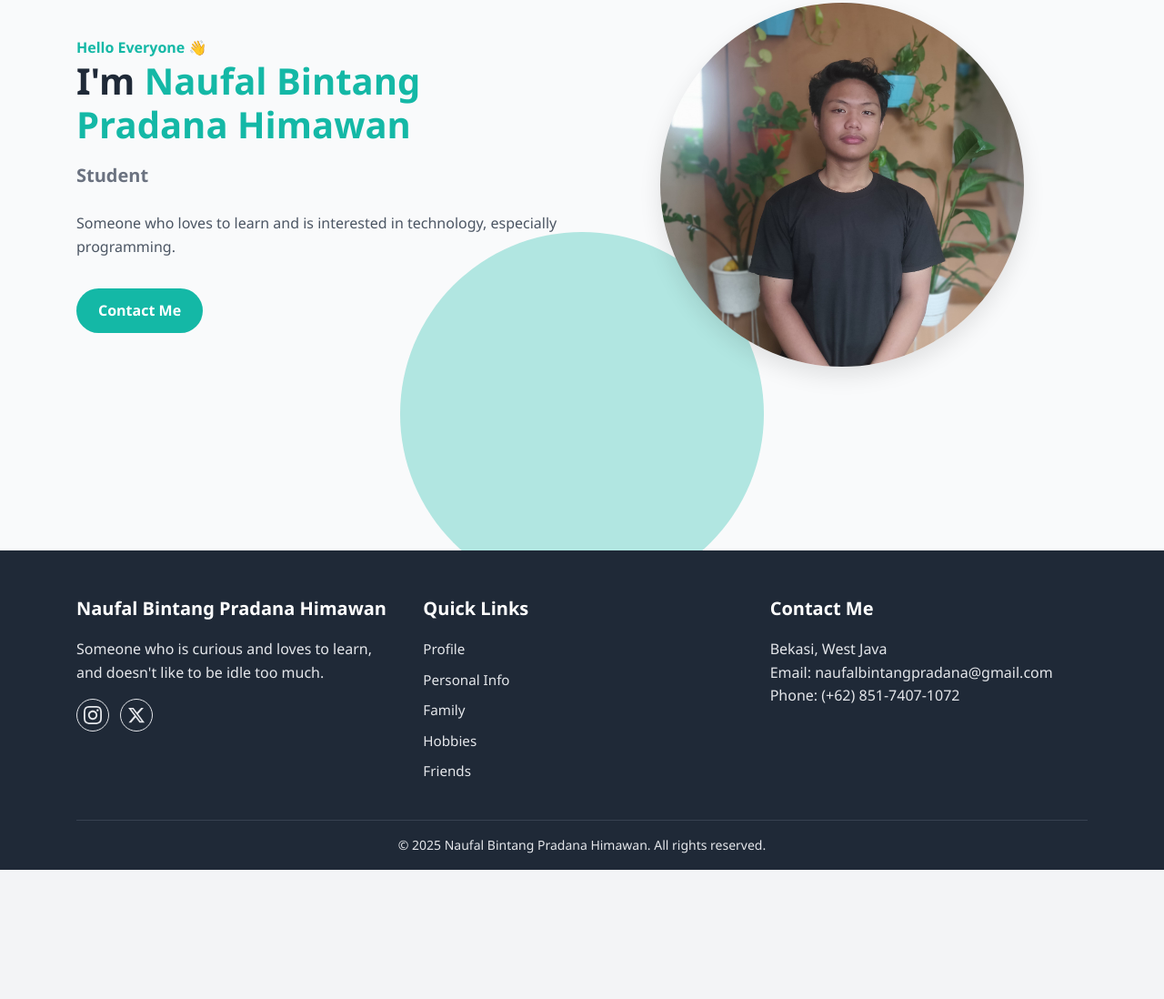
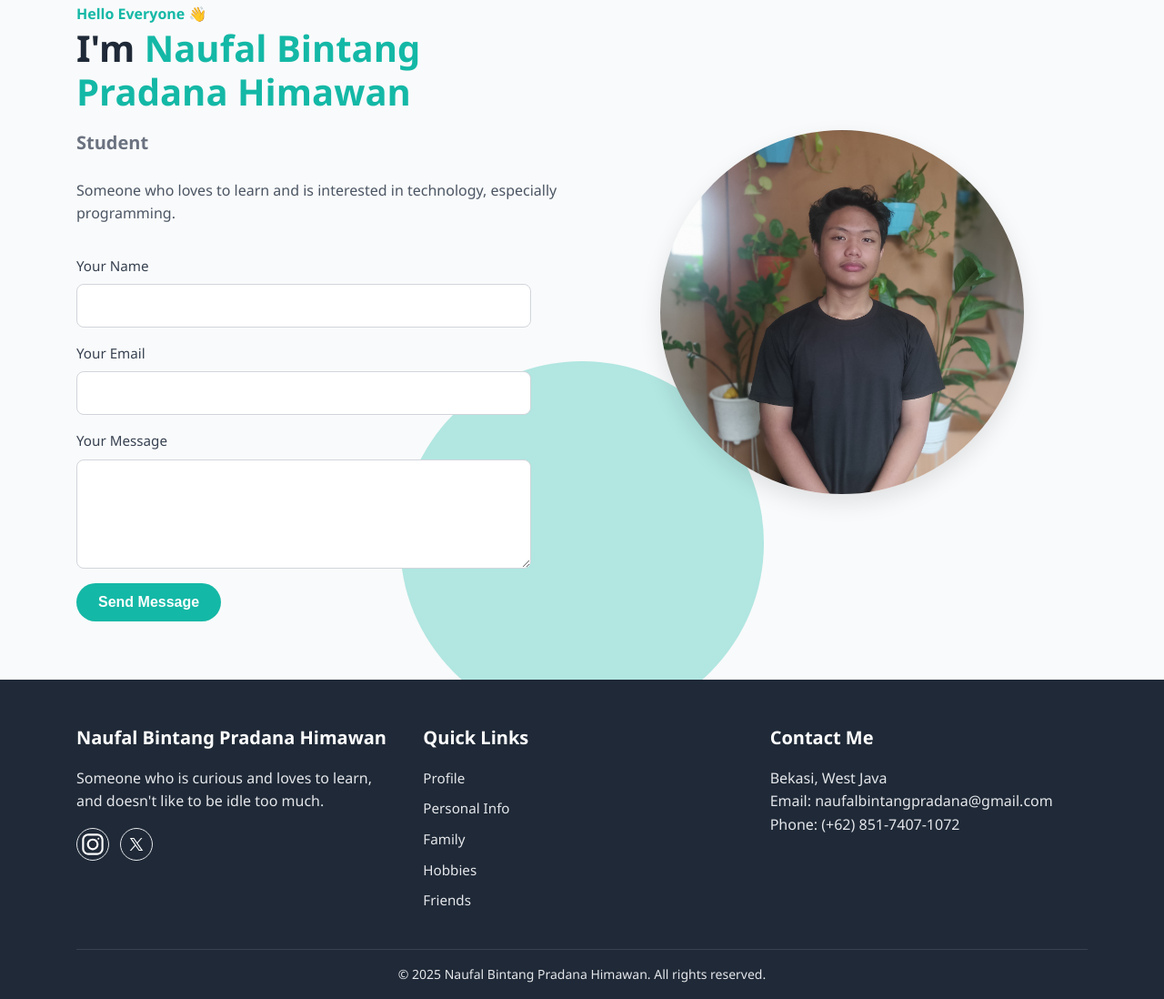
Before and after one commit to naufalbintang/naufal-bintang-pradana-himawan_ti2b_tb1, a plain HTML site: page index.html in a window 1280 px wide. Shown: the part 195-1293 px from the top of the page at 91% size. Before the commit the page ends 1151 px from the top, so only its background shows below. Drawn offline with Linux system fonts and the light colour scheme.

Commit message:
update form

```diff
--- a/index.html
+++ b/index.html
@@ -171,21 +171,72 @@
       font-size: clamp(0.9rem, 2vw, 1rem);
     }
 
-    .btn {
-      display: inline-block;
+    /* New Contact Form Styles */
+    .contact-form {
+      display: flex;
+      flex-direction: column;
+      gap: 1rem;
+      max-width: 500px;
+      margin-top: 2rem;
+    }
+
+    .form-group {
+      display: flex;
+      flex-direction: column;
+      gap: 0.5rem;
+    }
+
+    .form-label {
+      font-weight: 500;
+      color: #374151;
+      font-size: 0.95rem;
+    }
+
+    .form-input,
+    .form-textarea {
+      padding: 0.75rem 1rem;
+      border: 1px solid #d1d5db;
+      border-radius: 0.5rem;
+      font-family: inherit;
+      font-size: 1rem;
+      transition: border-color 0.3s ease;
+    }
+
+    .form-input:focus,
+    .form-textarea:focus {
+      outline: none;
+      border-color: #14b8a6;
+      box-shadow: 0 0 0 3px rgba(20, 184, 166, 0.1);
+    }
+
+    .form-textarea {
+      min-height: 120px;
+      resize: vertical;
+    }
+
+    .form-submit {
+      align-self: flex-start;
       background-color: #14b8a6;
       color: white;
       padding: 0.75rem 1.5rem;
+      border: none;
       border-radius: 9999px;
-      text-decoration: none;
       font-weight: 600;
+      cursor: pointer;
       transition: all 0.3s ease;
-      font-size: clamp(0.9rem, 2vw, 1rem);
+      font-size: 1rem;
     }
 
-    .btn:hover {
+    .form-submit:hover {
       opacity: 0.9;
       box-shadow: 0 4px 10px rgba(20, 184, 166, 0.3);
+    }
+
+    .form-success {
+      display: none;
+      color: #14b8a6;
+      font-weight: 500;
+      margin-top: 1rem;
     }
 
     footer {
@@ -278,6 +329,14 @@
       .hero-image img {
         width: min(70vw, 250px);
         height: min(70vw, 250px);
+      }
+
+      .contact-form {
+        margin: 2rem auto 0;
+      }
+
+      .form-submit {
+        align-self: center;
       }
     }
 
@@ -381,7 +440,24 @@
             <p class="hero-description">
               Someone who loves to learn and is interested in technology, especially programming.
             </p>
-            <a href="mailto:naufalbintangpradana@gmail.com" target="_blank" class="btn">Contact Me</a>
+
+            <!-- Contact Form -->
+            <form id="contactForm" class="contact-form">
+              <div class="form-group">
+                <label for="name" class="form-label">Your Name</label>
+                <input type="text" id="name" class="form-input" required>
+              </div>
+              <div class="form-group">
+                <label for="email" class="form-label">Your Email</label>
+                <input type="email" id="email" class="form-input" required>
+              </div>
+              <div class="form-group">
+                <label for="message" class="form-label">Your Message</label>
+                <textarea id="message" class="form-textarea" required></textarea>
+              </div>
+              <button type="submit" class="form-submit">Send Message</button>
+              <p id="formSuccess" class="form-success">Thank you! Your message has been sent.</p>
+            </form>
           </div>
           <div class="hero-image">
             <img src="src/img/naufal.jpg" alt="Profile Picture">
@@ -398,16 +474,14 @@
           <h3 class="footer-title">Naufal Bintang Pradana Himawan</h3>
           <p>Someone who is curious and loves to learn, and doesn't like to be idle too much.</p>
           <div class="social-links">
-            <a href="https://www.instagram.com/_naufalbintang_/" target="_blank" class="social-link">
-              <svg xmlns="http://www.w3.org/2000/svg" width="20" height="20" viewBox="0 0 24 24" fill="currentColor">
-                <path d="M12 2.163c3.204 0 3.584.012 4.85.07 3.252.148 4.771 1.691 4.919 4.919.058 1.265.069 1.645.069 4.849 0 3.205-.012 3.584-.069 4.849-.149 3.225-1.664 4.771-4.919 4.919-1.266.058-1.644.07-4.85.07-3.204 0-3.584-.012-4.849-.07-3.26-.149-4.771-1.699-4.919-4.92-.058-1.265-.07-1.644-.07-4.849 0-3.204.013-3.583.07-4.849.149-3.227 1.664-4.771 4.919-4.919 1.266-.057 1.645-.069 4.849-.069zm0-2.163c-3.259 0-3.667.014-4.947.072-4.358.2-6.78 2.618-6.98 6.98-.059 1.281-.073 1.689-.073 4.948 0 3.259.014 3.668.072 4.948.2 4.358 2.618 6.78 6.98 6.98 1.281.058 1.689.072 4.948.072 3.259 0 3.668-.014 4.948-.072 4.354-.2 6.782-2.618 6.979-6.98.059-1.28.073-1.689.073-4.948 0-3.259-.014-3.667-.072-4.947-.196-4.354-2.617-6.78-6.979-6.98-1.281-.059-1.69-.073-4.949-.073zm0 5.838c-3.403 0-6.162 2.759-6.162 6.162s2.759 6.163 6.162 6.163 6.162-2.759 6.162-6.163c0-3.403-2.759-6.162-6.162-6.162zm0 10.162c-2.209 0-4-1.79-4-4 0-2.209 1.791-4 4-4s4 1.791 4 4c0 2.21-1.791 4-4 4zm6.406-11.845c-.796 0-1.441.645-1.441 1.44s.645 1.44 1.441 1.44c.795 0 1.439-.645 1.439-1.44s-.644-1.44-1.439-1.44z"/>
-              </svg>
-            </a>
-            <a href="https://x.com/_arixa" target="_blank" class="social-link">
-              <svg xmlns="http://www.w3.org/2000/svg" width="20" height="20" viewBox="0 0 24 24" fill="currentColor">
-                <path d="M18.244 2.25h3.308l-7.227 8.26 8.502 11.24H16.17l-5.214-6.817L4.99 21.75H1.68l7.73-8.835L1.254 2.25H8.08l4.713 6.231zm-1.161 17.52h1.833L7.084 4.126H5.117z"/>
-              </svg>
-            </a>
+            <a href="https://www.instagram.com/_naufalbintang_/" target="_blank" class="social-link"><svg xmlns="http://www.w3.org/2000/svg" x="0px" y="0px" width="100" height="100" viewBox="0,0,256,256">
+              <g fill="#ffffff" fill-rule="nonzero" stroke="none" stroke-width="1" stroke-linecap="butt" stroke-linejoin="miter" stroke-miterlimit="10" stroke-dasharray="" stroke-dashoffset="0" font-family="none" font-weight="none" font-size="none" text-anchor="none" style="mix-blend-mode: normal"><g transform="scale(8,8)"><path d="M11.46875,5c-3.55078,0 -6.46875,2.91406 -6.46875,6.46875v9.0625c0,3.55078 2.91406,6.46875 6.46875,6.46875h9.0625c3.55078,0 6.46875,-2.91406 6.46875,-6.46875v-9.0625c0,-3.55078 -2.91406,-6.46875 -6.46875,-6.46875zM11.46875,7h9.0625c2.47266,0 4.46875,1.99609 4.46875,4.46875v9.0625c0,2.47266 -1.99609,4.46875 -4.46875,4.46875h-9.0625c-2.47266,0 -4.46875,-1.99609 -4.46875,-4.46875v-9.0625c0,-2.47266 1.99609,-4.46875 4.46875,-4.46875zM21.90625,9.1875c-0.50391,0 -0.90625,0.40234 -0.90625,0.90625c0,0.50391 0.40234,0.90625 0.90625,0.90625c0.50391,0 0.90625,-0.40234 0.90625,-0.90625c0,-0.50391 -0.40234,-0.90625 -0.90625,-0.90625zM16,10c-3.30078,0 -6,2.69922 -6,6c0,3.30078 2.69922,6 6,6c3.30078,0 6,-2.69922 6,-6c0,-3.30078 -2.69922,-6 -6,-6zM16,12c2.22266,0 4,1.77734 4,4c0,2.22266 -1.77734,4 -4,4c-2.22266,0 -4,-1.77734 -4,-4c0,-2.22266 1.77734,-4 4,-4z"></path></g></g>
+              </svg></a>
+            <a href="https://x.com/_arixa" target="_blank" class="social-link"><svg xmlns="http://www.w3.org/2000/svg" width="100" height="100" viewBox="0 0 48 48">
+              <path fill="#fff" d="M34.257,34h-6.437L13.829,14h6.437L34.257,34z M28.587,32.304h2.563L19.499,15.696h-2.563 L28.587,32.304z"></path>
+              <polygon fill="#fff" points="15.866,34 23.069,25.656 22.127,24.407 13.823,34"></polygon>
+              <polygon fill="#fff" points="24.45,21.721 25.355,23.01 33.136,14 31.136,14"></polygon>
+            </svg></a>
           </div>
         </div>
         <div class="footer-section">
@@ -434,7 +508,6 @@
   </footer>
 
   <script>
-    // Toggle mobile menu
     const mobileToggle = document.querySelector('.mobile-toggle');
     const navLinks = document.querySelector('.nav-links');
 
@@ -442,12 +515,25 @@
       navLinks.classList.toggle('active');
     });
 
-    // Close menu when clicking on a link
     document.querySelectorAll('.nav-links a').forEach(link => {
       link.addEventListener('click', () => {
         navLinks.classList.remove('active');
       });
     });
+
+    const contactForm = document.getElementById('contactForm');
+    const formSuccess = document.getElementById('formSuccess');
+
+    contactForm.addEventListener('submit', (e) => {
+      e.preventDefault();
+
+      formSuccess.style.display = 'block';
+      contactForm.reset();
+
+      setTimeout(() => {
+        formSuccess.style.display = 'none';
+      }, 5000);
+    });
   </script>
 </body>
 </html>
```
